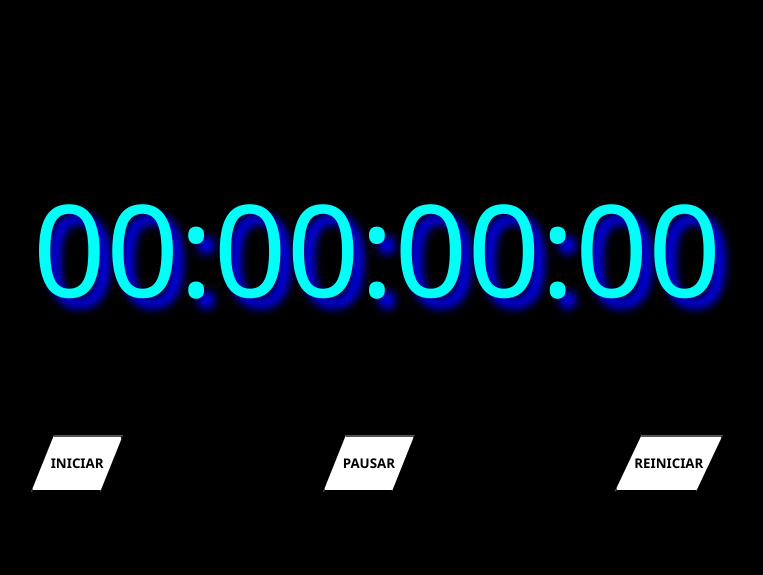
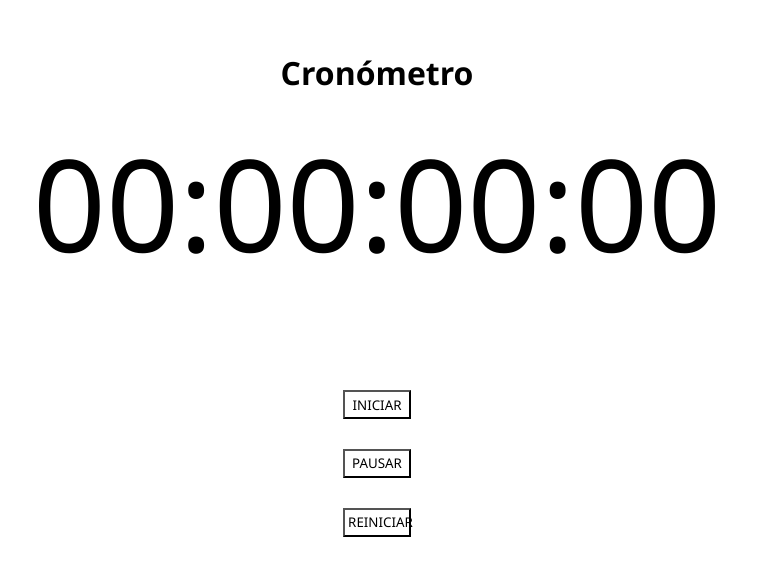
Before and after one commit to ferodriguezc/reloj_local, a plain HTML site: page index.html in a window 1280 px wide. Shown: the part 105-680 px from the top of the page, without its empty margins (263-1026 px from the left). Drawn offline with Linux system fonts and the light colour scheme; files whose address does not match are found by name.

Commit message:
Primer commit

```diff
--- a/asset/css/style.css
+++ b/asset/css/style.css
@@ -3,7 +3,7 @@ body {
     height: 95vh;
     width: 100wh;
     text-align: center;
-    background-color: black;
+    background-color: white;
     display:flex;
     flex-direction: column;
     justify-content: center;
@@ -14,14 +14,13 @@ body {
 #cronometro {
     position: relative;
     font-size: 10vw;
-    color: #00fff7;
-    text-shadow: 10px 10px 10px blue;
 }
 
 .container-crono{
     display: flex;
+    flex-direction: column;
     justify-content: center;
-    gap: 200px;
+    gap: 30px;
     margin-top: 100px;
 }
 
@@ -29,10 +28,8 @@ body {
 button{
    background-color: rgb(255, 255, 255);
    font-family:'Segoe UI', Tahoma, Geneva, Verdana, sans-serif;
-   padding: 3%;
+   padding: 5%;
    text-transform: uppercase;
-   clip-path: polygon(25% 0%, 100% 0%, 75% 100%, 0% 100%);
-   font-weight: 800;
 }
 
 
--- a/asset/js/script.js
+++ b/asset/js/script.js
@@ -19,6 +19,7 @@ function actualizarCronometro() {
         horas++
         minutos = 0;
     }
+
 
 
     const horasFormateadas = String(horas).padStart(2, '0');
```
